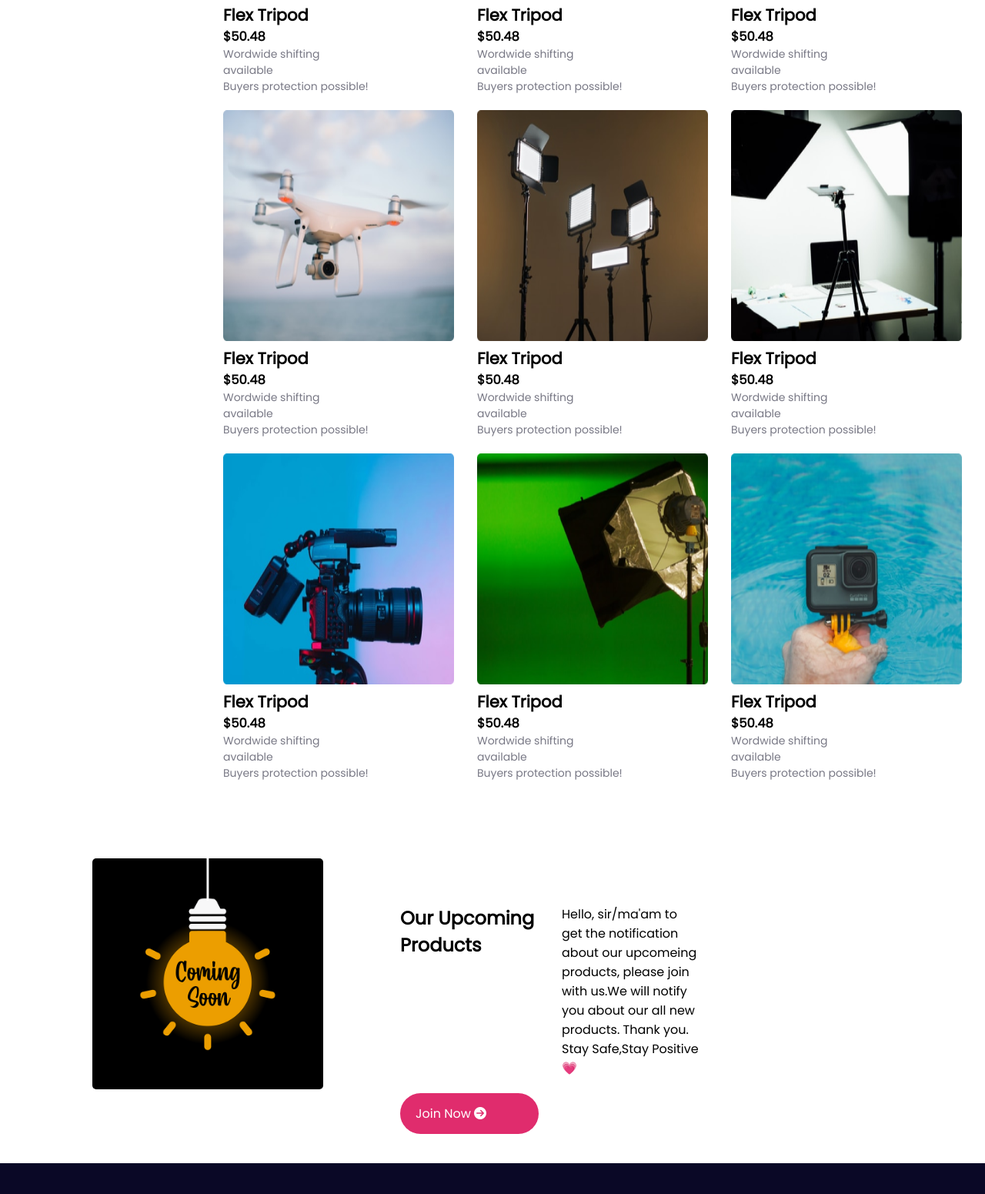
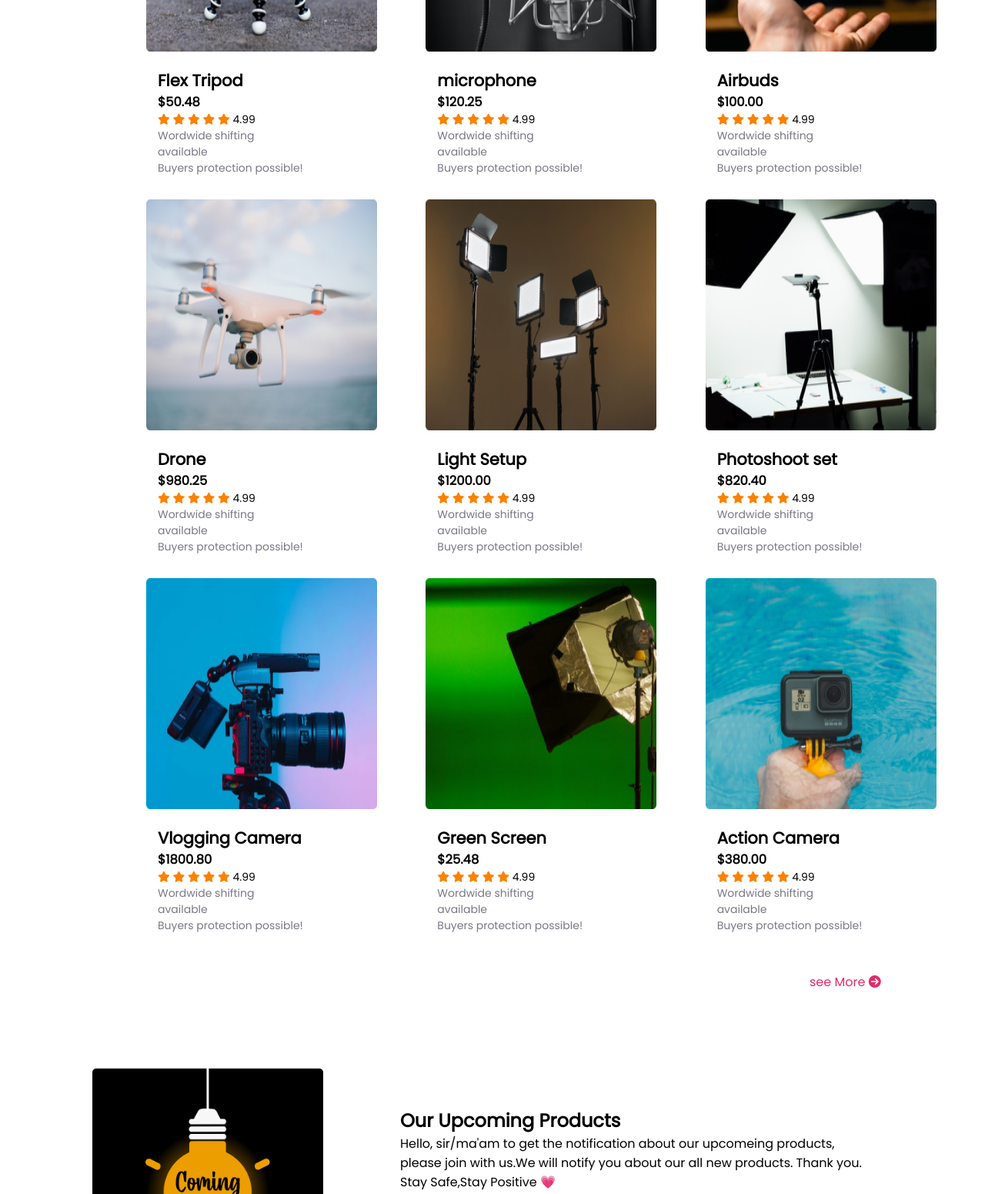
Before and after one commit to minhaz50/project-2, a plain HTML site: page index.html in a window 1280 px wide. Shown: the part 1156-2707 px from the top of the page at 77% size. Drawn offline with Linux system fonts and the light colour scheme.

Commit message:
final  added

```diff
--- a/index.html
+++ b/index.html
@@ -14,6 +14,7 @@
 
 <body>
     <header>
+        <!-- navbar -->
         <nav>
             <div class="logo">
                 <span>Influencer products</span>
@@ -68,16 +69,22 @@
 
         <!-- Popular Products -->
         <section class="test">
-            <div class="popular-products">
-                <h2 class="popular">Popular Collection</h2>
-                <div class="products">
-                    <article class="product">
+            <div class="popular-collection">
+                <h2 class="collection-design">Popular Collection</h2>
+                <div class="populars">
+                    <article class="popular-product">
                         <div class="thumpline">
                             <img src="./images/tripod.png" alt="">
                         </div>
                         <div class="tripod">
                             <h2>Flex Tripod</h2>
                             <h3>$50.48</h3>
+                            <span class="filled"><i class="fas fa-star"></i></span>
+                            <span class="filled"><i class="fas fa-star"></i></span>
+                            <span class="filled"><i class="fas fa-star"></i></span>
+                            <span class="filled"><i class="fas fa-star"></i></span>
+                            <span class="filled"><i class="fas fa-star"></i></span>
+                            <span>4.99</span>
                             <p>Wordwide shifting <br> available <br>
                                 Buyers protection possible!</p>
                         </div>
@@ -87,8 +94,14 @@
                             <img src="./images/mic.png" alt="">
                         </div>
                         <div class="tripod">
-                            <h2>Flex Tripod</h2>
-                            <h3>$50.48</h3>
+                            <h2>microphone</h2>
+                            <h3>$120.25</h3>
+                            <span class="filled"><i class="fas fa-star"></i></span>
+                            <span class="filled"><i class="fas fa-star"></i></span>
+                            <span class="filled"><i class="fas fa-star"></i></span>
+                            <span class="filled"><i class="fas fa-star"></i></span>
+                            <span class="filled"><i class="fas fa-star"></i></span>
+                            <span>4.99</span>
                             <p>Wordwide shifting <br> available <br>
                                 Buyers protection possible!</p>
                         </div>
@@ -98,8 +111,14 @@
                             <img src="./images/airpod.png" alt="">
                         </div>
                         <div class="tripod">
-                            <h2>Flex Tripod</h2>
-                            <h3>$50.48</h3>
+                            <h2>Airbuds</h2>
+                            <h3>$100.00</h3>
+                            <span class="filled"><i class="fas fa-star"></i></span>
+                            <span class="filled"><i class="fas fa-star"></i></span>
+                            <span class="filled"><i class="fas fa-star"></i></span>
+                            <span class="filled"><i class="fas fa-star"></i></span>
+                            <span class="filled"><i class="fas fa-star"></i></span>
+                            <span>4.99</span>
                             <p>Wordwide shifting <br> available <br>
                                 Buyers protection possible!</p>
                         </div>
@@ -109,8 +128,14 @@
                             <img src="./images/drone.png" alt="">
                         </div>
                         <div class="tripod">
-                            <h2>Flex Tripod</h2>
-                            <h3>$50.48</h3>
+                            <h2>Drone</h2>
+                            <h3>$980.25</h3>
+                            <span class="filled"><i class="fas fa-star"></i></span>
+                            <span class="filled"><i class="fas fa-star"></i></span>
+                            <span class="filled"><i class="fas fa-star"></i></span>
+                            <span class="filled"><i class="fas fa-star"></i></span>
+                            <span class="filled"><i class="fas fa-star"></i></span>
+                            <span>4.99</span>
                             <p>Wordwide shifting <br> available <br>
                                 Buyers protection possible!</p>
                         </div>
@@ -120,8 +145,14 @@
                             <img src="./images/lights.png" alt="">
                         </div>
                         <div class="tripod">
-                            <h2>Flex Tripod</h2>
-                            <h3>$50.48</h3>
+                            <h2>Light Setup</h2>
+                            <h3>$1200.00</h3>
+                            <span class="filled"><i class="fas fa-star"></i></span>
+                            <span class="filled"><i class="fas fa-star"></i></span>
+                            <span class="filled"><i class="fas fa-star"></i></span>
+                            <span class="filled"><i class="fas fa-star"></i></span>
+                            <span class="filled"><i class="fas fa-star"></i></span>
+                            <span>4.99</span>
                             <p>Wordwide shifting <br> available <br>
                                 Buyers protection possible!</p>
                         </div>
@@ -131,8 +162,14 @@
                             <img src="./images/setup.png" alt="">
                         </div>
                         <div class="tripod">
-                            <h2>Flex Tripod</h2>
-                            <h3>$50.48</h3>
+                            <h2>Photoshoot set</h2>
+                            <h3>$820.40</h3>
+                            <span class="filled"><i class="fas fa-star"></i></span>
+                            <span class="filled"><i class="fas fa-star"></i></span>
+                            <span class="filled"><i class="fas fa-star"></i></span>
+                            <span class="filled"><i class="fas fa-star"></i></span>
+                            <span class="filled"><i class="fas fa-star"></i></span>
+                            <span>4.99</span>
                             <p>Wordwide shifting <br> available <br>
                                 Buyers protection possible!</p>
                         </div>
@@ -142,8 +179,14 @@
                             <img src="./images/camera.png" alt="">
                         </div>
                         <div class="tripod">
-                            <h2>Flex Tripod</h2>
-                            <h3>$50.48</h3>
+                            <h2>Vlogging Camera</h2>
+                            <h3>$1800.80</h3>
+                            <span class="filled"><i class="fas fa-star"></i></span>
+                            <span class="filled"><i class="fas fa-star"></i></span>
+                            <span class="filled"><i class="fas fa-star"></i></span>
+                            <span class="filled"><i class="fas fa-star"></i></span>
+                            <span class="filled"><i class="fas fa-star"></i></span>
+                            <span>4.99</span>
                             <p>Wordwide shifting <br> available <br>
                                 Buyers protection possible!</p>
                         </div>
@@ -153,22 +196,38 @@
                             <img src="./images/single-light.png" alt="">
                         </div>
                         <div class="tripod">
-                            <h2>Flex Tripod</h2>
-                            <h3>$50.48</h3>
+                            <h2>Green Screen</h2>
+                            <h3>$25.48</h3>
+                            <span class="filled"><i class="fas fa-star"></i></span>
+                            <span class="filled"><i class="fas fa-star"></i></span>
+                            <span class="filled"><i class="fas fa-star"></i></span>
+                            <span class="filled"><i class="fas fa-star"></i></span>
+                            <span class="filled"><i class="fas fa-star"></i></span>
+                            <span>4.99</span>
                             <p>Wordwide shifting <br> available <br>
                                 Buyers protection possible!</p>
                         </div>
                     </article>
                     <article class="product">
-                        <div class="thumbline">
+                        <div class="thumpline">
                             <img src="./images/action.png" alt="">
                         </div>
                         <div class="tripod">
-                            <h2>Flex Tripod</h2>
-                            <h3>$50.48</h3>
+                            <h2>Action Camera</h2>
+                            <h3>$380.00</h3>
+                            <span class="filled"><i class="fas fa-star"></i></span>
+                            <span class="filled"><i class="fas fa-star"></i></span>
+                            <span class="filled"><i class="fas fa-star"></i></span>
+                            <span class="filled"><i class="fas fa-star"></i></span>
+                            <span class="filled"><i class="fas fa-star"></i></span>
+                            <span>4.99</span>
                             <p>Wordwide shifting <br> available <br>
                                 Buyers protection possible!</p>
                         </div>
+                        <br>
+                        <br>
+                        <span class="see"><a href="https://unsplash.com/" target="_blank">see More <i
+                                    class="fas fa-arrow-circle-right"></i></a></span>
                     </article>
                 </div>
             </div>
--- a/styles.css
+++ b/styles.css
@@ -14,6 +14,9 @@ body{
     margin: 40px 30px 0 120px ;
 }
 
+/* --------------------
+        navbar style
+        --------------------*/
 nav{
     display: flex;
     justify-content: space-between;
@@ -49,6 +52,13 @@ nav{
     scroll-behavior: smooth;
     transition: .5s;
 }
+
+/* -------------------
+        influencer design
+        ---------------------------- */
+.influencer {
+    display: flex;
+    }
 .design{
     font-size: 52px;
     font-weight: 700;
@@ -68,13 +78,7 @@ nav{
     border-radius: 41px;
     color: white;
 }
-.fa-arrow{
-    margin-left: 10px;
-}
-.influencer {
-    display: flex;
 
-}
 .influencer img{
     width: 450px;
     height: 414px;
@@ -85,53 +89,82 @@ nav{
 .btn:hover{
     letter-spacing: 2px;
 }
+
+/* ------------------
+       Company logo
+        ---------------------*/
 .logos-box{
     width: 1110px;
     margin-left: 100px;
+    margin-top: 70px;
 }
 .logos-box ul{
     display: grid;
     grid-template-columns: repeat(7,1fr);
     list-style: none;
+
 }
-.popular{
-    text-align: center;
-    margin-right: 300px;
-}
-.popular-products{
-
-    margin-left: 120px;
-}
+/*---------------
+     Popular Products style
+        --------------- */
 .test{
     margin-left: 70px;
     margin-bottom: 100px;
     margin-top: 100px;
 }
-.products{
+.popular-collection{
+    margin-left: 120px;
+
+}
+.collection-design{
+    text-align: center;
+    margin-right: 300px;
+    margin-bottom: 30px;
+    font-size: 28;
+}
+.populars{
     display: grid;
     grid-template-columns: repeat(3,1fr);
-    grid-row-gap: 20px;
-    grid-column-gap: 30px;
 
 }
-.products img{
+.populars img{
     width: 300px;
     height: 300px;
 }
-
+.thumpline{
+    margin-top: 30px;
+}
 .tripod{
     font-size: 14px;
+    margin-top: 15px;
+    margin-left: 15px;
+}
+.filled{
+    color: #FB8200;
 }
 .tripod p{
     color: #787885;
 }
+.see{
+    display: flex;
+    justify-content: center;
+    text-decoration: none;
+}
+.see a{
+    text-decoration: none;
+    color: #E02C6D;
+}
+
+/* -----------------
+    upcoming Products
+        ------------------- */
 .featured-product{
     display: flex;
 }
 .products{
     width: 600px;
     margin-left: 100px;
-    margin-top: 60px;
+    margin-top: 50px;
 }
 
 .product-image img{
@@ -139,6 +172,9 @@ nav{
     border-radius: 5px;
 }
 
+/*---------
+     footer part
+     -----------------*/
 footer{
     height: 30vh;
     text-align: center;
```
